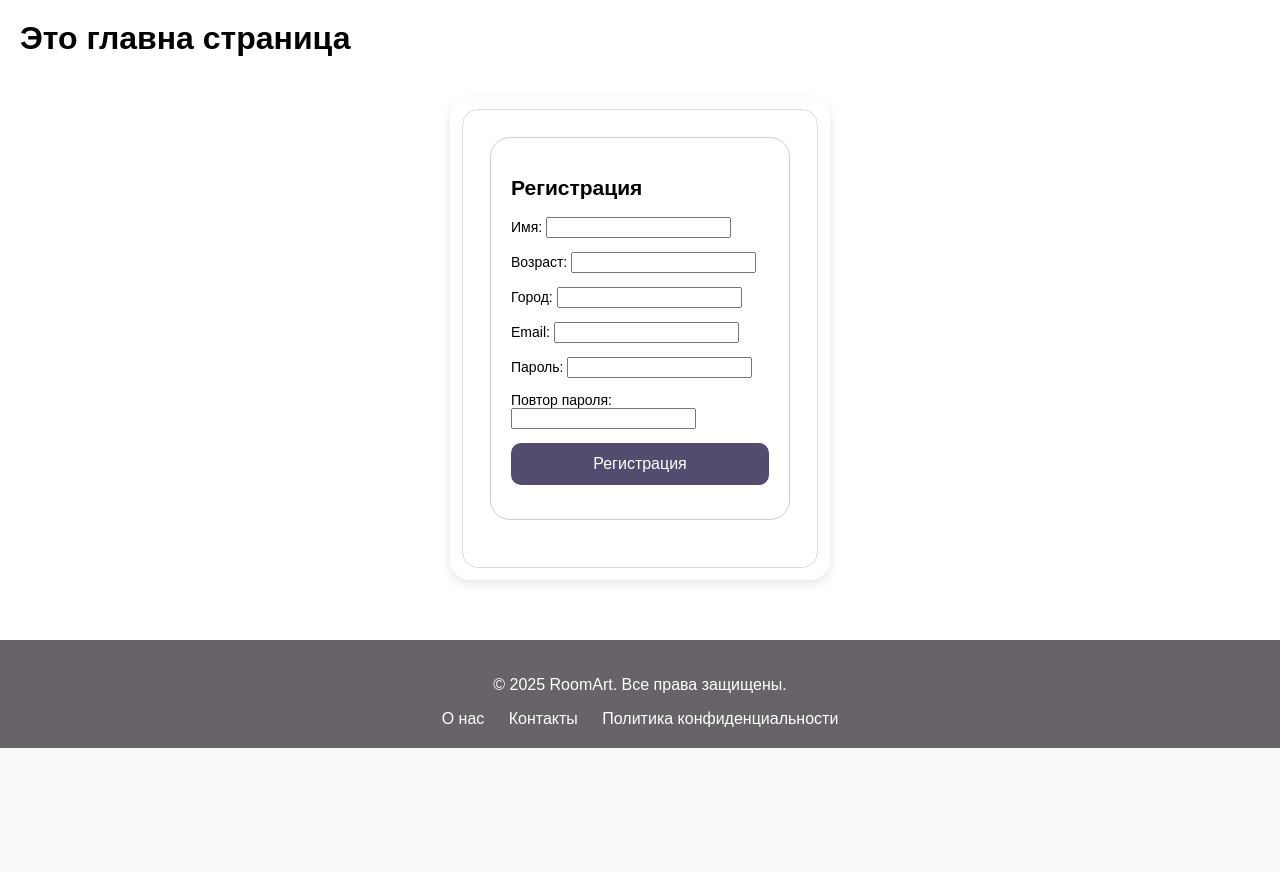
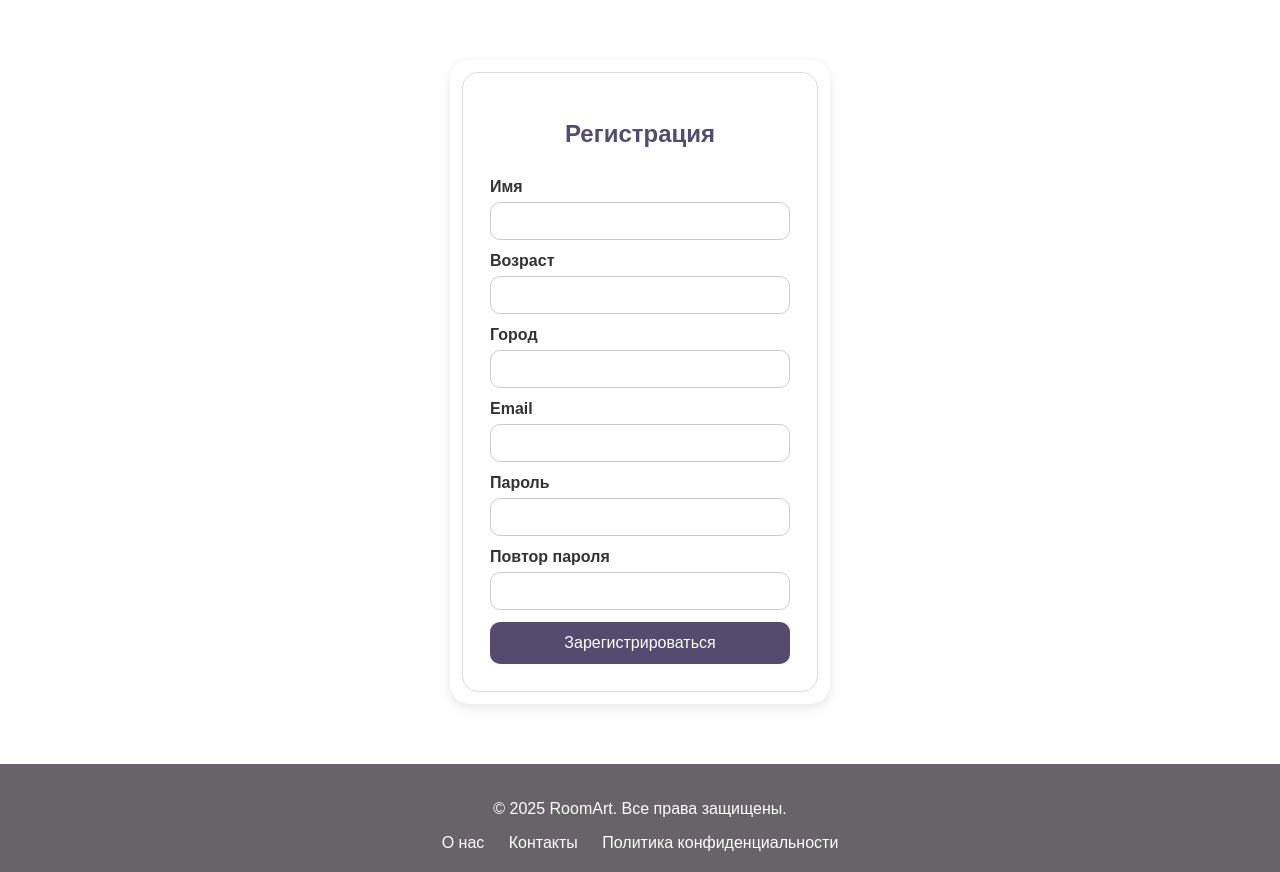
Before and after one commit to ReeSkaaa/Project_Programming_2sem, a Flask app: page /register in a window 1280 px wide. Shown: the part 134-1006 px from the top of the page. Before the commit the page ends 882 px from the top, so only its background shows below. Run offline with Flask 3, Linux system fonts and the light colour scheme.

Commit message:
update register.html

```diff
--- a/app/templates/register.html
+++ b/app/templates/register.html
@@ -1,19 +1,47 @@
-{% extends 'index.html' %}
+{% extends 'base.html' %}
 {% block content %}
 {{ super() }}
+
 {% for cat, msg in get_flashed_messages(True) %}
-<div class="flash {{cat}}">{{msg}}</div>
+<div class="flash {{ cat }}">{{ msg }}</div>
 {% endfor %}
+
 <div class="form-container">
-    <form action="" method="post" class="form-control">
-        <h2>Регистрация</h2>
-        <p><label>Имя: </label> <input type="text" name="name" value=""  required/>
-        <p><label>Возраст: </label> <input type="text" name="old" value="" required/>
-        <p><label>Город: </label> <input type="text" name="city" value="" required/>
-        <p><label>Email: </label> <input type="text" name="email" value="" required/>
-        <p><label>Пароль: </label> <input type="password" name="psw" value="" required/>
-        <p><label>Повтор пароля: </label> <input type="password" name="psw2" value="" required></p>
-        <p><input type="submit" value="Регистрация" class="btn btn-success"/>
+    <form action="" method="post">
+        <h2 class="form-title">Регистрация</h2>
+
+        <div class="form-group">
+            <label for="name">Имя</label>
+            <input type="text" name="name" id="name" required>
+        </div>
+
+        <div class="form-group">
+            <label for="old">Возраст</label>
+            <input type="text" name="old" id="old" required>
+        </div>
+
+        <div class="form-group">
+            <label for="city">Город</label>
+            <input type="text" name="city" id="city" required>
+        </div>
+
+        <div class="form-group">
+            <label for="email">Email</label>
+            <input type="email" name="email" id="email" required>
+        </div>
+
+        <div class="form-group">
+            <label for="psw">Пароль</label>
+            <input type="password" name="psw" id="psw" required>
+        </div>
+
+        <div class="form-group">
+            <label for="psw2">Повтор пароля</label>
+            <input type="password" name="psw2" id="psw2" required>
+        </div>
+
+        <button type="submit" class="btn btn-success">Зарегистрироваться</button>
     </form>
 </div>
+
 {% endblock %}
```
